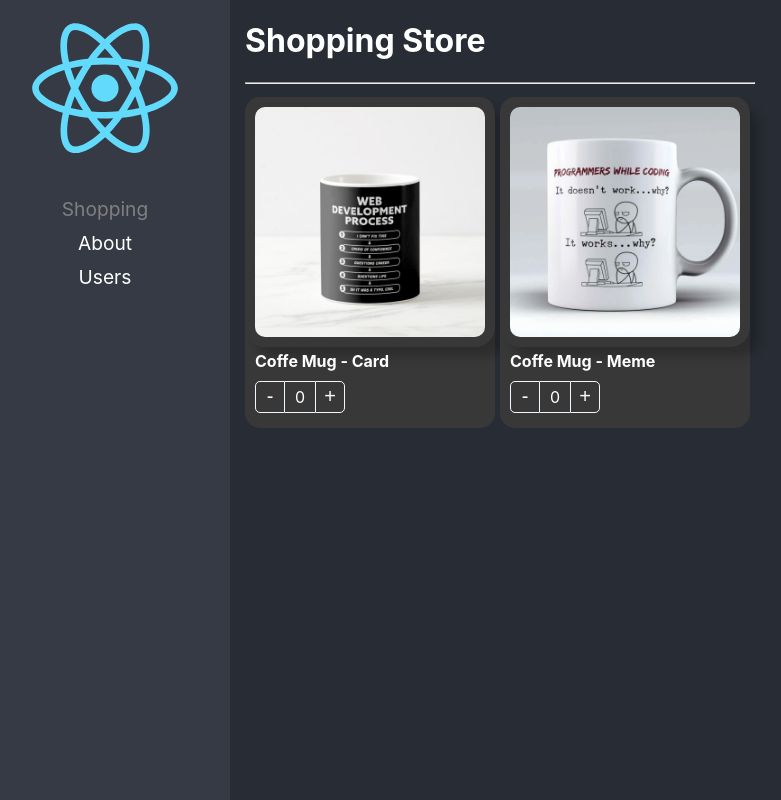
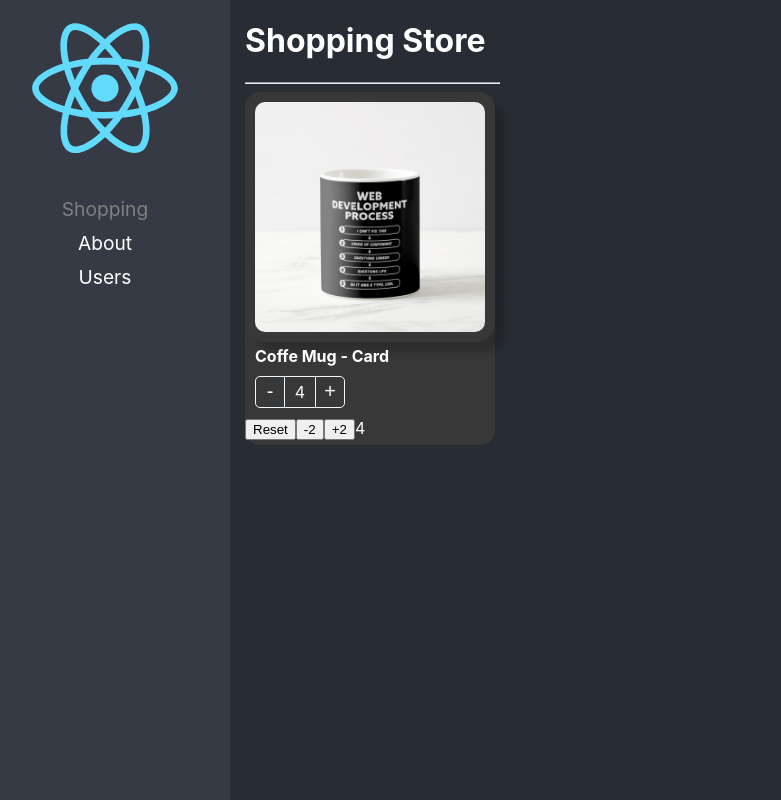
Before and after one commit to perezp26/14-app-react, a React (Create React App) app: page / in a window 1280 px wide. Shown: the whole page, without its empty margins (20-801 px from the left). Built offline with nearby package versions, Linux system fonts and the light colour scheme.

Commit message:
Fin del patron

```diff
--- a/src/02-component-patterns/components/ProductButtons.tsx
+++ b/src/02-component-patterns/components/ProductButtons.tsx
@@ -1,4 +1,4 @@
-import { CSSProperties, useContext } from 'react';
+import { CSSProperties, useCallback, useContext } from 'react';
 
 import styles from '../styles/styles.module.css'
 import { ProductContext } from './ProductCard';
@@ -10,7 +10,17 @@
 
 export const ProductsButtons = ({ className, style } : Props )  =>{
 
-    const {increaseBy, counter } = useContext(ProductContext);
+
+    const {increaseBy, counter, maxCount } = useContext(ProductContext);
+
+    const isMaxReached = useCallback(
+      () => !!maxCount && counter === maxCount,
+      [counter, maxCount],
+    )
+
+    //TODO: isMaxReached = useCollback, [count, maxCount]
+    // true si el coutn == maxCount
+    // false si no lo es
 
     return(
         <div
@@ -22,7 +32,7 @@
                         onClick = { () => increaseBy(-1) }> - </button>
                     <div className={ styles.countLabel }> { counter } </div>
                     <button
-                        className={ styles.buttonAdd }
+                        className={ `${styles.buttonAdd} ${ isMaxReached() && styles.disable}` }
                         onClick = { () => increaseBy(1) }> + </button>
         </div>
     )
--- a/src/02-component-patterns/components/ProductCard.tsx
+++ b/src/02-component-patterns/components/ProductCard.tsx
@@ -1,37 +1,52 @@
 import styles from '../styles/styles.module.css'
 import { useProduct } from '../hooks/useProduct';
-import { createContext, ReactElement, CSSProperties } from 'react';
+import { createContext,  CSSProperties } from 'react';
 
-import { ProductContextProps, Product, onChngeArgs } from '../interfaces/interfaces';
+import { ProductContextProps, Product, onChngeArgs, InitialValues, ProductCardHandlers } from '../interfaces/interfaces';
 
 export const ProductContext = createContext({} as ProductContextProps);
 const { Provider } = ProductContext;
 
+
+
 export interface Props {
     product : Product,
-    children?: ReactElement | ReactElement[],
+    //children?: ReactElement | ReactElement[],
+    children: ( args : ProductCardHandlers ) => JSX.Element
     className?: string,
     style?: CSSProperties,
     onChange?: (args : onChngeArgs ) => void,
-    value?: number
+    value?: number,
+    initialValues: InitialValues,
 }
 
-export const ProductCard = ({ product, children, className, style, onChange, value }: Props) => {
+export const ProductCard = ({ product, children, className, style, onChange, value, initialValues }: Props) => {
 
-    const {counter, increaseBy} = useProduct( { onChange, product, value } );
+    const {counter, increaseBy, maxCount, isMaxCountReached, reset} = useProduct( { onChange, product, value, initialValues } );
 
   return (
         <Provider value={{
             product,
             counter,
             increaseBy,
+            maxCount
         }}>
              <div
                 className={ `${styles.productCard} ${ className }` }
                 style={ style }
             >
 
-                { children }
+                {
+                    children( {
+                        count : counter,
+                        isMaxCountReached,
+                        maxCount :  initialValues?.maxCount,
+                        product,
+                        increaseBy,
+                        reset
+
+                    })
+                }
 
             </div>
         </Provider>
--- a/src/02-component-patterns/hooks/useProduct.tsx
+++ b/src/02-component-patterns/hooks/useProduct.tsx
@@ -1,39 +1,45 @@
-import { useState,useEffect } from "react";
-import { onChngeArgs, Product } from '../interfaces/interfaces';
+import { useState,useEffect, useRef } from "react";
+import { onChngeArgs, Product, InitialValues } from '../interfaces/interfaces';
 
 interface useProductArgs{
   product : Product,
   onChange?: ( args: onChngeArgs) => void,
-  value?: number
+  value?: number,
+  initialValues?: InitialValues
 }
 
-export const useProduct = ( {onChange, product, value = 0}: useProductArgs ) => {
+export const useProduct = ( {onChange, product, value = 0, initialValues}: useProductArgs ) => {
 
-    const [counter, setCounter] = useState( value );
+    const [counter, setCounter] = useState<number>( initialValues?.count || value );
+    const isMounted = useRef(false);
+    const increaseBy = ( valor : number) => {
 
-    //const isControlled = useRef( !!onChange )
+        let newValue = Math.max( counter + valor, 0)
+        if ( initialValues?.maxCount ) {
+            newValue = Math.min( newValue, initialValues.maxCount)
+        }
 
-    const increaseBy = ( value : number) => {
-
-        // if ( isControlled.current && onChange){
-        //   return onChange({ count: value, product})
-        //   //return onChange({ count: value, product}) que no haga la advertencia
-        // }
-
-        const newValue = Math.max( counter + value, 0)
         setCounter( newValue );
-
         onChange && onChange({product, count: newValue });
     }
 
+    const reset = () =>{
+        setCounter( initialValues?.count || value )
+    }
+
     useEffect(() => {
-      setCounter( value )
+       isMounted.current ? setCounter( value ) : isMounted.current = true;
     }, [value])
 
 
   return (
     {
-        counter, increaseBy
+        counter,
+        isMaxCountReached: !!initialValues?.count && initialValues.maxCount === counter,
+        maxCount : initialValues?.maxCount,
+
+        increaseBy,
+        reset,
     }
   )
 }
--- a/src/02-component-patterns/pages/ShoppingPage.tsx
+++ b/src/02-component-patterns/pages/ShoppingPage.tsx
@@ -1,73 +1,44 @@
 import { ProductCard, ProductImage, ProductsButtons, ProductTitle } from '../components/';
 import '../styles/custom-styles.css'
-import { useShoppingCart } from '../hooks/useShoppingCart';
 import { products } from '../data/products';
+
+const product = products[0];
 
 export const ShoppingPage = () => {
 
-    const  {shoppingCart, onProductCountChange } = useShoppingCart()
 
   return (
     <div>
         <h1> Shopping Store</h1>
         <hr/>
-        <div style = {{
-            display:'flex',
-            flexDirection: 'row',
-            flexWrap: 'wrap'
-        }}>
-            {/* <ProductCard
-                    product={ product1 }
-                    className='bg-dark text-white'
-                >
-                    <ProductCard.Image  className = "custom-image"/>
-                    <ProductCard.Title className="text-white text-bold"/>
-                    <ProductCard.Buttons className='custom-buttons' />
-                </ProductCard> */}
-                {
-                    products.map( product =>(
                         <ProductCard
                             key= { product.id }
                             product={ product }
                             className='bg-dark text-white'
-                            onChange = { onProductCountChange }
-                            value = { shoppingCart[product.id]?.count || 0 }
+                            initialValues = {{
+                                count : 4,
+                                maxCount: 10
+                            }}
                         >
-                            <ProductImage className = "custom-image" style={{ boxShadow: '10px 10px 10px rgba(0,0,0, 0.2)'}}/>
-                            <ProductTitle className="text-white text-bold" />
-                            <ProductsButtons className='custom-buttons'  />
-                        </ProductCard>
-                    ))
-                }
+
+                            {
+                                ( {reset, increaseBy, count, isMaxCountReached} ) => (
+                                    <>
+                                        <ProductImage className = "custom-image" style={{ boxShadow: '10px 10px 10px rgba(0,0,0, 0.2)'}}/>
+                                        <ProductTitle className="text-white text-bold" />
+                                        <ProductsButtons className='custom-buttons'  />
+
+                                        <button onClick={ reset }>Reset</button>
+                                        <button onClick={  () => increaseBy( -2 ) }> -2</button>
+                                        { !isMaxCountReached && <button onClick={  () => increaseBy( 2 ) }> +2</button>}
+                                        <span>{count}</span>
 
 
-        </div>
+                                    </>
+                                )
+                            }
 
-        <div className='shopping-cart'>
-
-                        {
-                            Object.entries(shoppingCart).map( ([key, product]) => (
-
-                                    <ProductCard
-                                        key ={ key }
-                                        product={ product }
-                                        className='bg-dark text-white'
-                                        style={{ width:'100px' }}
-                                        onChange = { onProductCountChange }
-                                        value = { product.count }
-                                    >
-                                        <ProductImage className = "custom-image" style={{ boxShadow: '10px 10px 10px rgba(0,0,0, 0.2)'}}/>
-                                        <ProductsButtons
-                                                className='custom-buttons'
-                                                style= {{
-                                                    display: 'flex',
-                                                    justifyContent:'center'
-                                                }}
-                                        />
-                                    </ProductCard>
-                            ))
-                        }
-        </div>
+                        </ProductCard>
     </div>
   )
 }
--- a/src/02-component-patterns/styles/styles.module.css
+++ b/src/02-component-patterns/styles/styles.module.css
@@ -60,3 +60,9 @@
 .buttonAdd:hover {
     background-color: rgba(0, 0, 0, 0.1);
 }
+
+.disable{
+    border-color: grey !important;
+    border-left: 1px solid white !important;
+    color:grey !important;
+}
```
Also changed, not shown: src/02-component-patterns/interfaces/interfaces.ts (+17 -0 lines).
